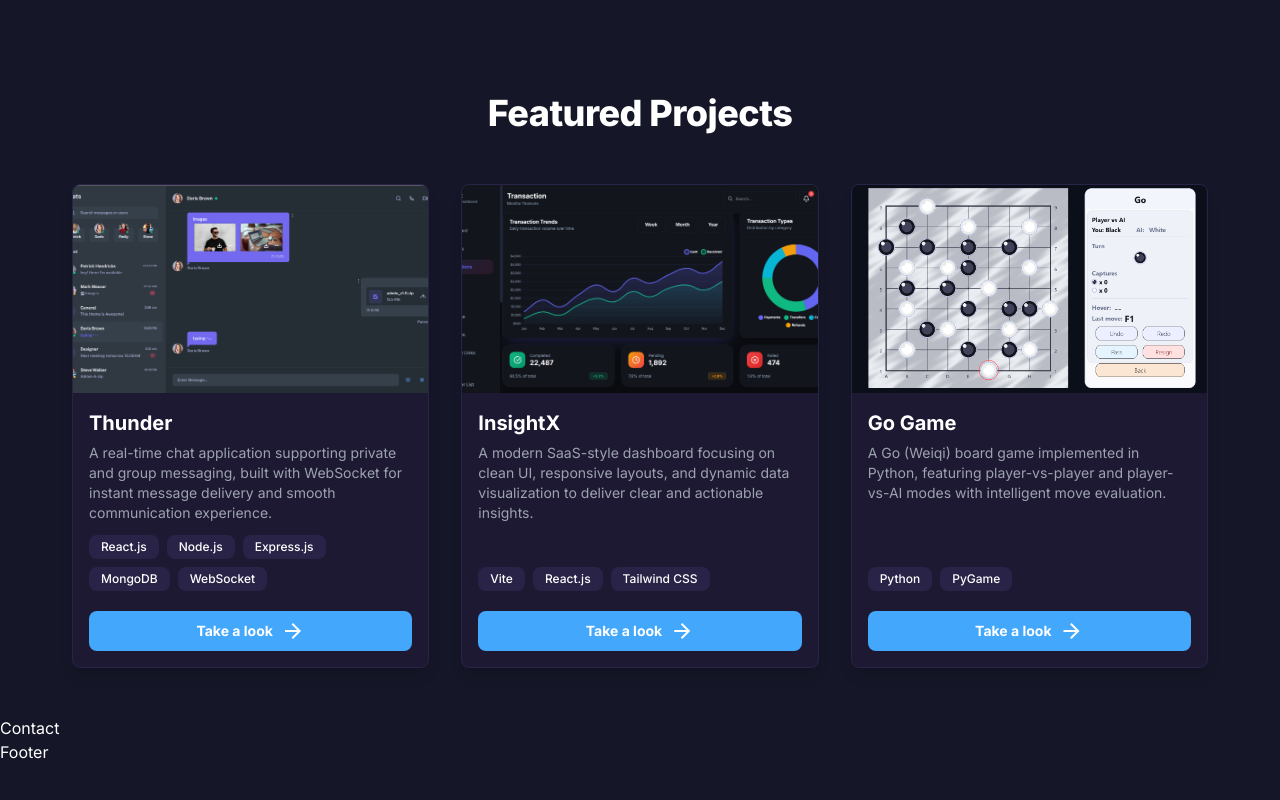
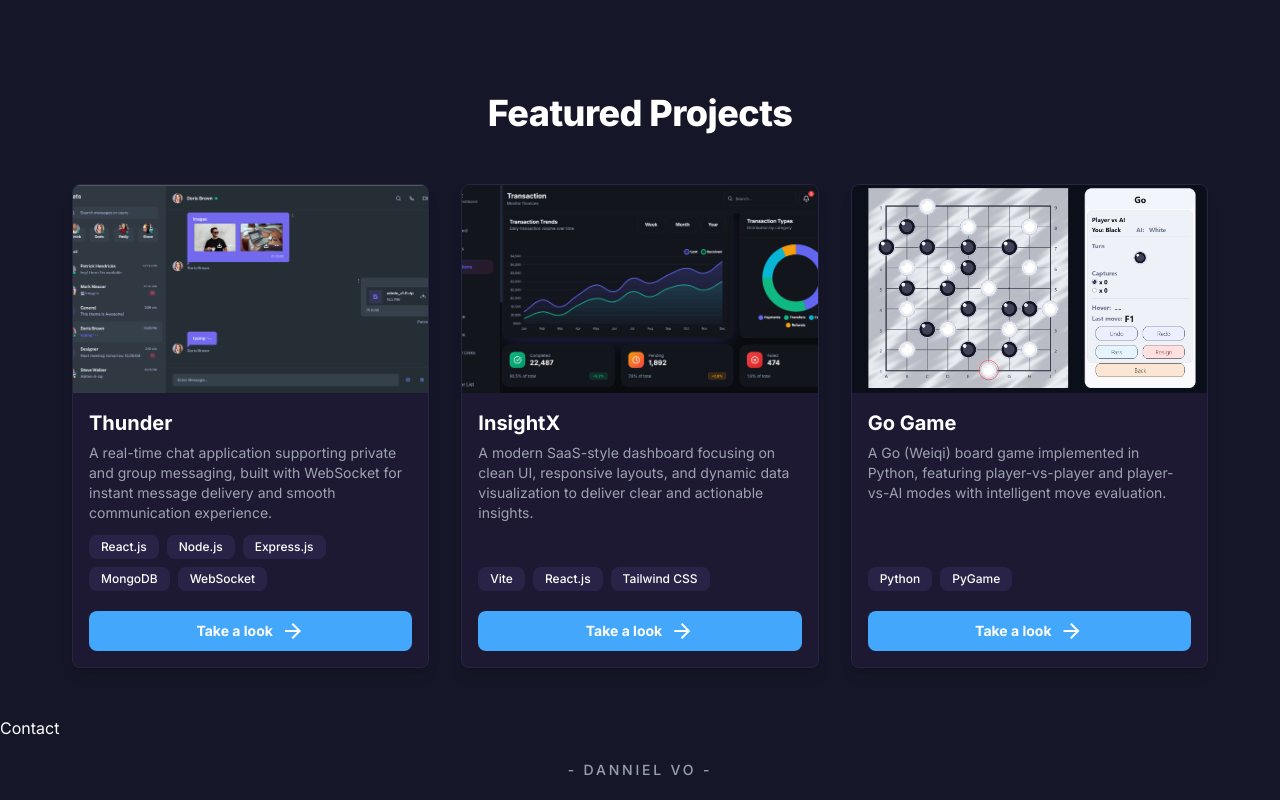
Before and after one commit to DannielVo/Portfolio, a React (Vite) app: page / in a window 1280 px wide. Shown: the part 2146-2946 px from the top of the page. Before the commit the page ends 2910 px from the top, so only its background shows below. Built offline with nearby package versions, Linux system fonts and the light colour scheme.

Commit message:
Feat: Finish UI of Footer

```diff
--- a/src/components/Footer.jsx
+++ b/src/components/Footer.jsx
@@ -1,7 +1,13 @@
 import React from "react";
 
 const Footer = () => {
-  return <div>Footer</div>;
+  return (
+    <div className="w-full py-5 bg-footer-bg text-center relative z-20">
+      <p class="text-sm tracking-[0.2em] font-medium text-gray-400 uppercase">
+        - DANNIEL VO -
+      </p>
+    </div>
+  );
 };
 
 export default Footer;
--- a/src/index.css
+++ b/src/index.css
@@ -60,7 +60,7 @@
 }
 ::-webkit-scrollbar-thumb {
   background: #232948;
-  border-radius: 4px;
+  border-radius: 3px;
 }
 ::-webkit-scrollbar-thumb:hover {
   background: #3b457b;
```
